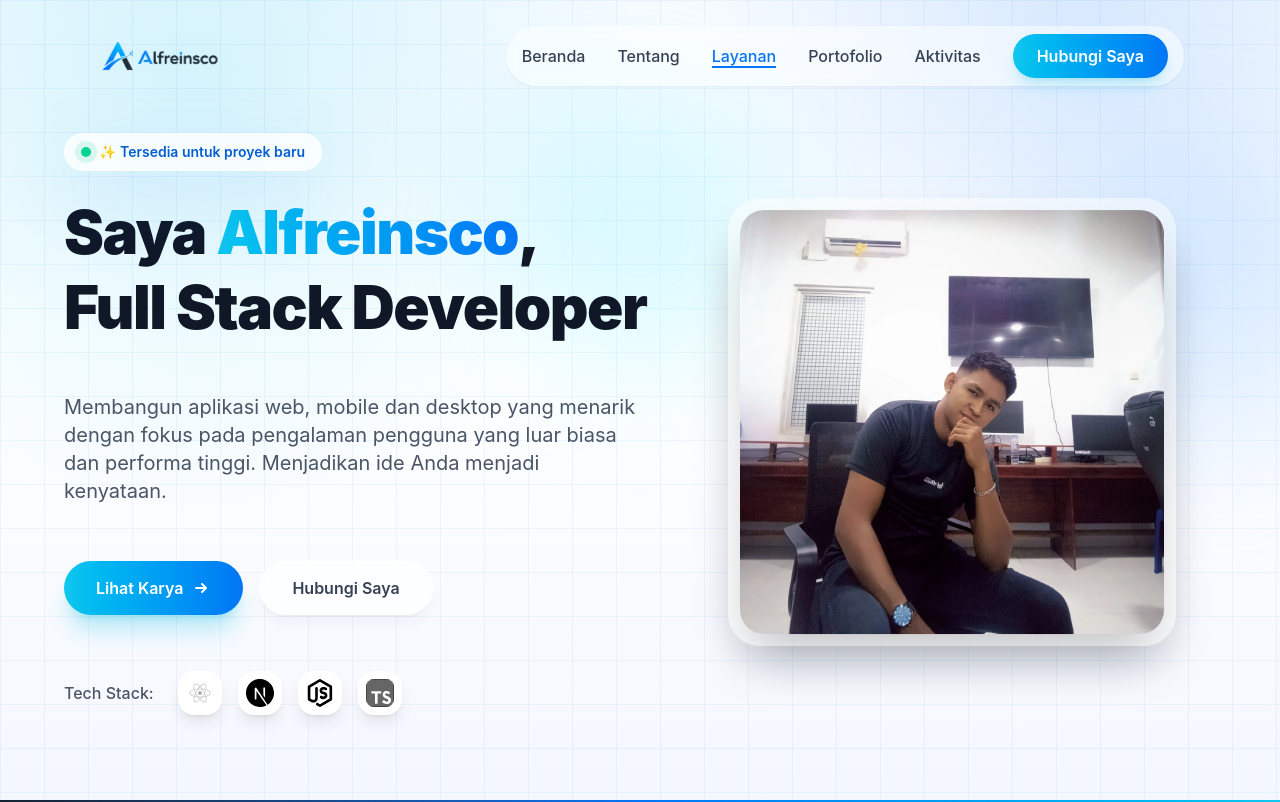
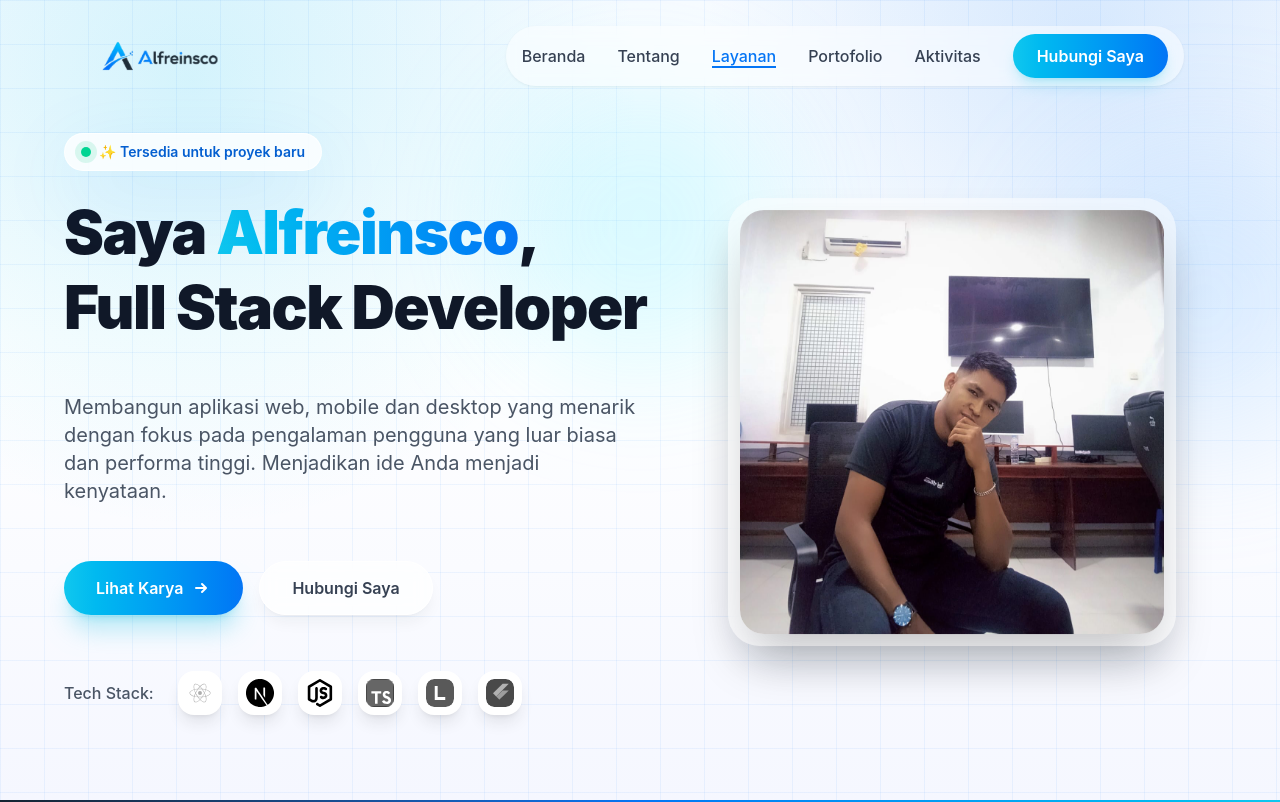
Before and after one commit to alfreinsco/portofolios, a React (Vite) app: page / in a window 1280 px wide. Shown: the top 802 px of the page. Built offline with nearby package versions, Linux system fonts and the light colour scheme.

Commit message:
Add SVG icons for Flutter and Laravel
- Added Flutter icon SVG to both dist and public directories.
- Added Laravel icon SVG to both dist and public directories.

```diff
--- a/src/home.tsx
+++ b/src/home.tsx
@@ -11,6 +11,39 @@ interface HomeProps {
 }
 
 export default function HomeSection({ profile }: HomeProps) {
+  const techStacks = [
+    {
+      name: "React",
+      icon: "/img/icons/react.svg",
+      url: "https://react.dev/",
+    },
+    {
+      name: "Next.js",
+      icon: "/img/icons/nextjs.svg",
+      url: "https://nextjs.org/",
+    },
+    {
+      name: "Node.js",
+      icon: "/img/icons/node.svg",
+      url: "https://nodejs.org/",
+    },
+    {
+      name: "TypeScript",
+      icon: "/img/icons/typescript.svg",
+      url: "https://www.typescriptlang.org/",
+    },
+    {
+      name: "Laravel",
+      icon: "/img/icons/laravel.svg",
+      url: "https://laravel.com/",
+    },
+    {
+      name: "Flutter",
+      icon: "/img/icons/flutter.svg",
+      url: "https://flutter.dev/",
+    },
+  ];
+
   // Fungsi untuk scroll ke section tanpa mengubah URL
   const scrollToSection = (
     e: React.MouseEvent<HTMLAnchorElement>,
@@ -89,27 +122,23 @@ export default function HomeSection({ profile }: HomeProps) {
               <div className="text-gray-600 font-medium text-sm md:text-base">
                 Tech Stack:
               </div>
-              <div className="flex gap-3 md:gap-4">
-                <img
-                  src="/img/icons/react.svg"
-                  alt="React"
-                  className="h-9 w-9 md:h-11 md:w-11 rounded-2xl bg-white p-2 shadow-lg shadow-[#142331]/10 grayscale hover:grayscale-0 hover:-translate-y-1 transition-all"
-                />
-                <img
-                  src="/img/icons/nextjs.svg"
-                  alt="Next.js"
-                  className="h-9 w-9 md:h-11 md:w-11 rounded-2xl bg-white p-2 shadow-lg shadow-[#142331]/10 grayscale hover:grayscale-0 hover:-translate-y-1 transition-all"
-                />
-                <img
-                  src="/img/icons/node.svg"
-                  alt="Node.js"
-                  className="h-9 w-9 md:h-11 md:w-11 rounded-2xl bg-white p-2 shadow-lg shadow-[#142331]/10 grayscale hover:grayscale-0 hover:-translate-y-1 transition-all"
-                />
-                <img
-                  src="/img/icons/typescript.svg"
-                  alt="TypeScript"
-                  className="h-9 w-9 md:h-11 md:w-11 rounded-2xl bg-white p-2 shadow-lg shadow-[#142331]/10 grayscale hover:grayscale-0 hover:-translate-y-1 transition-all"
-                />
+              <div className="flex flex-wrap gap-3 md:gap-4">
+                {techStacks.map((tech) => (
+                  <a
+                    key={tech.name}
+                    href={tech.url}
+                    target="_blank"
+                    rel="noopener noreferrer"
+                    aria-label={`Buka halaman resmi ${tech.name}`}
+                    title={tech.name}
+                  >
+                    <img
+                      src={tech.icon}
+                      alt={tech.name}
+                      className="h-9 w-9 rounded-2xl bg-white p-2 shadow-lg shadow-[#142331]/10 grayscale transition-all hover:-translate-y-1 hover:grayscale-0 md:h-11 md:w-11"
+                    />
+                  </a>
+                ))}
               </div>
             </div>
           </div>
```
Also changed, not shown: public/img/icons/flutter.svg (added), public/img/icons/laravel.svg (added), 6 other files (tests, documents, lock files or other folders).
